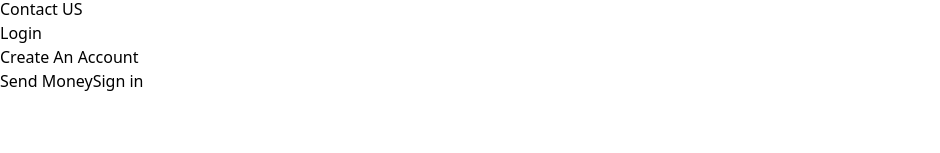
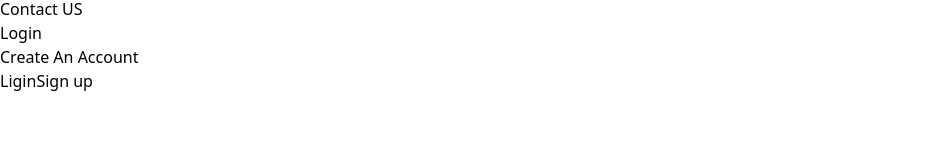
Before and after one commit to krazytofayel/smarthome, a React (Vite) app: page / in a window 1280 px wide. Shown: the part 123-276 px from the top of the page, without its empty margins (0-940 px from the left). Built offline with nearby package versions, Linux system fonts and the light colour scheme.

Commit message:
(feat):why choose us page design

```diff
--- a/src/Components/Shareable_Components/NavBar/NavBar.jsx
+++ b/src/Components/Shareable_Components/NavBar/NavBar.jsx
@@ -80,10 +80,10 @@ const NavBar = () => {
             }`}
           >
             <button className="bg-[#d6e5f1] text-[#2c6777] md:text-[11px] lg:text-[16px] px-3 py-1 rounded font-semibold lg:font-medium truncate">
-              <Link to="/becomea_tutor">Send Money</Link>
+              <Link to="/becomea_tutor">Ligin</Link>
             </button>
             <button className="bg-green-500 text-white md:text-[11px] lg:text-[16px] px-3 py-1 rounded font-semibold lg:font-medium truncate">
-              <Link to="/sign_in">Sign in</Link>
+              <Link to="/sign_in">Sign up</Link>
             </button>
           </div>
         </nav>
--- a/src/Pages/Home/Home_Components/Why_ChooseUs_Section/Why_ChooseUs_Section.jsx
+++ b/src/Pages/Home/Home_Components/Why_ChooseUs_Section/Why_ChooseUs_Section.jsx
@@ -1,7 +1,7 @@
 import Main_Title_Section from "../../../../Components/Shareable_Components/Main_Title_Section/Main_Title_Section";
 import Secondary_Title_Section from "../../../../Components/Shareable_Components/Secondary_Title_Section/Secondary_Title_Section";
-import aboutimg from "../../../../../public/images/Home_Page_Images/Aboutus_Page_Images/aboutus-img.png";
-import { FiSearch } from "react-icons/fi";
+import whychooseusimg from "../../../../../public/images/Home_Page_Images/Why_ChoosUs_Page_Images/whychoosus.png";
+
 import Statistics from "../Statistics/Statistics";
 import Why_ChoosUs_Single_Card from "./Why_ChoosUs_Components/Why_ChoosUs_Single_Card/Why_ChoosUs_Single_Card";
 const Why_ChooseUs_Section = () => {
@@ -43,9 +43,9 @@ const Why_ChooseUs_Section = () => {
             <div className="bg-[#EBEBEB] rounded-[45px] shadow-lg  ">
               <div className="p-5  ">
                 <img
-                  className="object-cover object-center rounded-lg ml-10 h-full w-full "
+                  className="object-cover object-center rounded-lg -ml-10 h-full w-full "
                   alt="hero"
-                  src={aboutimg}
+                  src={whychooseusimg}
                 />
               </div>
             </div>
```
Also changed, not shown: public/images/Home_Page_Images/Why_ChoosUs_Page_Images/whychoosus.png (added).
